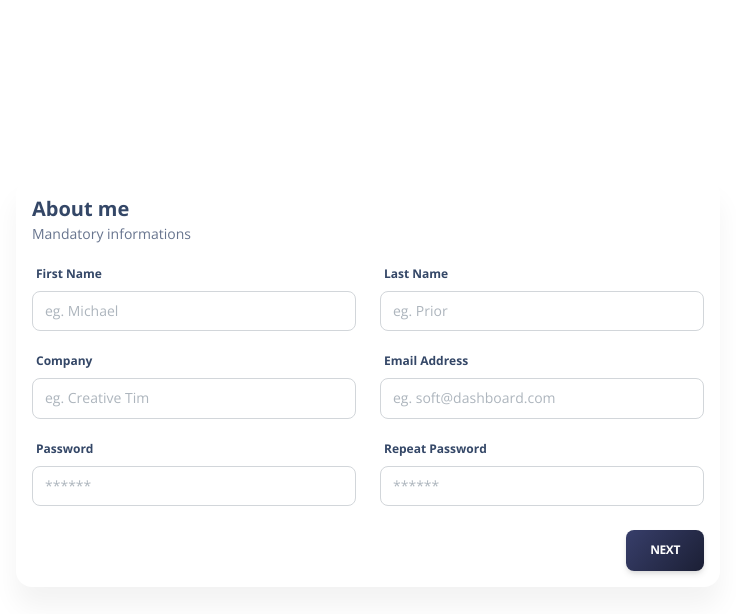
After one commit to Shubham12111/ifp_project, a Django app: template contact/templates/add_contact.html in a window 1280 px wide. The commit adds this page. Shown: the part 157-771 px from the top of the page, without its empty margins (260-996 px from the left). Run offline with Django 4.2, Linux system fonts and the light colour scheme; the template is opened without the code that fills it, so the values that code supplies are empty; some libraries are stand-ins or nearby versions.

Commit message:
intial commit

```diff
--- /dev/null
+++ b/contact/templates/add_contact.html
@@ -0,0 +1,94 @@
+{% extends 'authentication/base.html' %}
+{% load static %}
+
+{% block title %} Add Contact {{ block.super }}{% endblock %}
+
+{% block content %}
+
+<!--form panels-->
+ <div class="row">
+    <div class="col-12 col-lg-8 m-auto">
+      <form class="multisteps-form__form mb-8">
+        <!--single form panel-->
+        <div class="card multisteps-form__panel p-3 border-radius-xl bg-white js-active" data-animation="FadeIn">
+          <h5 class="font-weight-bolder mb-0">About me</h5>
+          <p class="mb-0 text-sm">Mandatory informations</p>
+          <div class="multisteps-form__content">
+            <div class="row mt-3">
+              <div class="col-12 col-sm-6">
+                <label>First Name</label>
+                <input class="multisteps-form__input form-control" type="text" placeholder="eg. Michael" />
+              </div>
+              <div class="col-12 col-sm-6 mt-3 mt-sm-0">
+                <label>Last Name</label>
+                <input class="multisteps-form__input form-control" type="text" placeholder="eg. Prior" />
+              </div>
+            </div>
+            <div class="row mt-3">
+              <div class="col-12 col-sm-6">
+                <label>Company</label>
+                <input class="multisteps-form__input form-control" type="text" placeholder="eg. Creative Tim" />
+              </div>
+              <div class="col-12 col-sm-6 mt-3 mt-sm-0">
+                <label>Email Address</label>
+                <input class="multisteps-form__input form-control" type="email" placeholder="eg. soft@dashboard.com" />
+              </div>
+            </div>
+            <div class="row mt-3">
+              <div class="col-12 col-sm-6">
+                <label>Password</label>
+                <input class="multisteps-form__input form-control" type="password" placeholder="******" />
+              </div>
+              <div class="col-12 col-sm-6 mt-3 mt-sm-0">
+                <label>Repeat Password</label>
+                <input class="multisteps-form__input form-control" type="password" placeholder="******" />
+              </div>
+            </div>
+            <div class="button-row d-flex mt-4">
+              <button class="btn bg-gradient-dark ms-auto mb-0 js-btn-next" type="button" title="Next">Next</button>
+            </div>
+          </div>
+        </div>
+        <!--single form panel-->
+        <div class="card multisteps-form__panel p-3 border-radius-xl bg-white" data-animation="FadeIn">
+          <h5 class="font-weight-bolder">Address</h5>
+          <div class="multisteps-form__content">
+            <div class="row mt-3">
+              <div class="col">
+                <label>Address 1</label>
+                <input class="multisteps-form__input form-control" type="text" placeholder="eg. Street 111" />
+              </div>
+            </div>
+            <div class="row mt-3">
+              <div class="col">
+                <label>Address 2</label>
+                <input class="multisteps-form__input form-control" type="text" placeholder="eg. Street 221" />
+              </div>
+            </div>
+            <div class="row mt-3">
+              <div class="col-12 col-sm-6">
+                <label>City</label>
+                <input class="multisteps-form__input form-control" type="text" placeholder="eg. Tokyo" />
+              </div>
+              <div class="col-6 col-sm-3 mt-3 mt-sm-0">
+                <label>State</label>
+                <select class="multisteps-form__select form-control">
+                  <option selected="selected">...</option>
+                  <option value="1">State 1</option>
+                  <option value="2">State 2</option>
+                </select>
+              </div>
+              <div class="col-6 col-sm-3 mt-3 mt-sm-0">
+                <label>Zip</label>
+                <input class="multisteps-form__input form-control" type="text" placeholder="7 letters" />
+              </div>
+            </div>
+            <div class="button-row d-flex mt-4">
+              <button class="btn bg-gradient-light mb-0 js-btn-prev" type="button" title="Prev">Prev</button>
+              <button class="btn bg-gradient-dark ms-auto mb-0 js-btn-next" type="button" title="Next">Next</button>
+            </div>
+          </div>
+        </div>
+
+
+        {% endblock %}
--- /dev/null
+++ b/contact/urls.py
@@ -0,0 +1,10 @@
+from django.contrib import admin
+from django.urls import path
+from .views import ContactListCreateView
+
+
+urlpatterns = [
+
+    path('contacts/', ContactListCreateView.as_view(), name='contact-list'),
+    path('contacts/create/', ContactListCreateView.as_view(), name='contact-create'),
+]
--- a/infinity_fire_solutions/urls.py
+++ b/infinity_fire_solutions/urls.py
@@ -19,7 +19,16 @@ from django.contrib import admin
 from django.urls import path, include
 from django.conf.urls.static import static
 
+# admin Customization
+admin.site.site_header = "IFP Admin"
+admin.site.site_title = "IFP Admin Login"
+admin.site.index_title = "IFP Management"
+
+
+
 urlpatterns = [
     path('admin/', admin.site.urls),
     path('auth/', include('authentication.urls')),
+    path('contact/',include('contact.urls'))
+
 ] + static(settings.STATIC_URL, document_root=settings.STATIC_ROOT)
--- a/templates/authentication/base.html
+++ b/templates/authentication/base.html
@@ -30,9 +30,10 @@
               <div class="row">
                 <div class="col-xl-4 col-lg-5 col-md-7 d-flex flex-column mx-lg-0 mx-auto">
 
-                  {% block content %}{% endblock %}
+
 
                 </div>
+                {% block content %}
                 <div class="col-6 d-lg-flex d-none h-100 my-auto pe-0 position-absolute top-0 end-0 text-center justify-content-center flex-column">
                   <div class="position-relative bg-gradient-primary h-100 m-3 px-7 border-radius-lg d-flex flex-column justify-content-center">
                     <img src="{% static 'assets/img/shapes/pattern-lines.svg' %}" alt="pattern-lines" class="position-absolute opacity-4 start-0">
@@ -43,6 +44,7 @@
                     <p class="text-white">The more effortless the writing looks, the more effort the writer actually put into the process.</p>
                   </div>
                 </div>
+                {% endblock %}
               </div>
             </div>
           </div>
```
Also changed, not shown: contact/serializers.py (added, +15 -0 lines), contact/templates/contact_list.html (added, +64 -0 lines), contact/views.py (+32 -2 lines).
